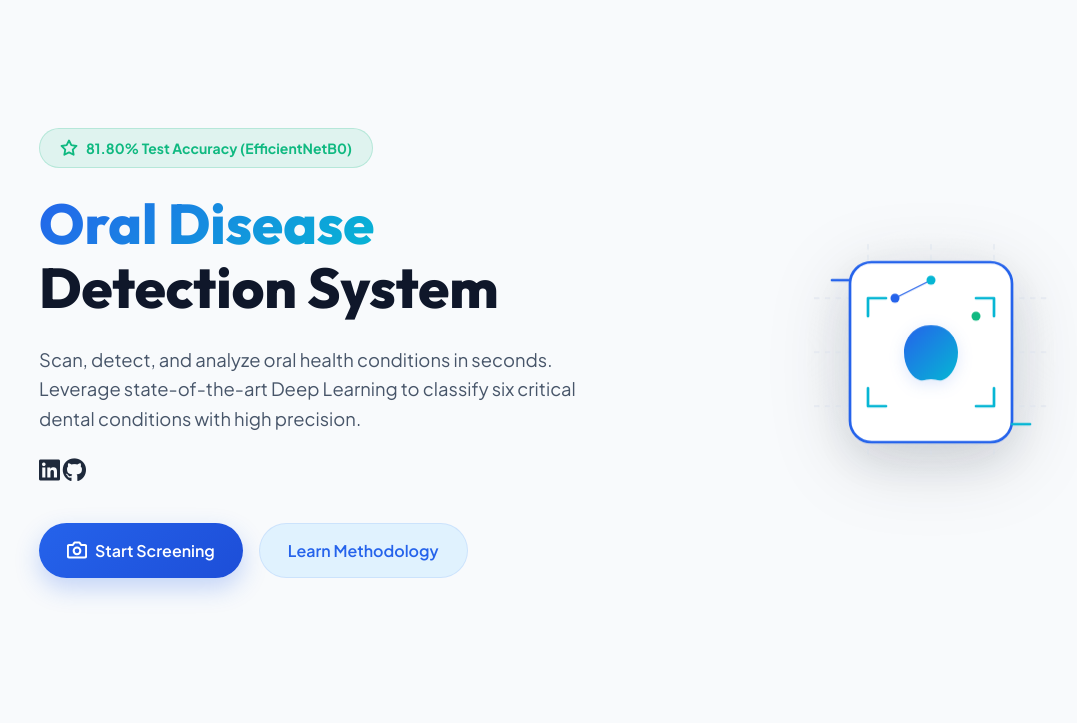
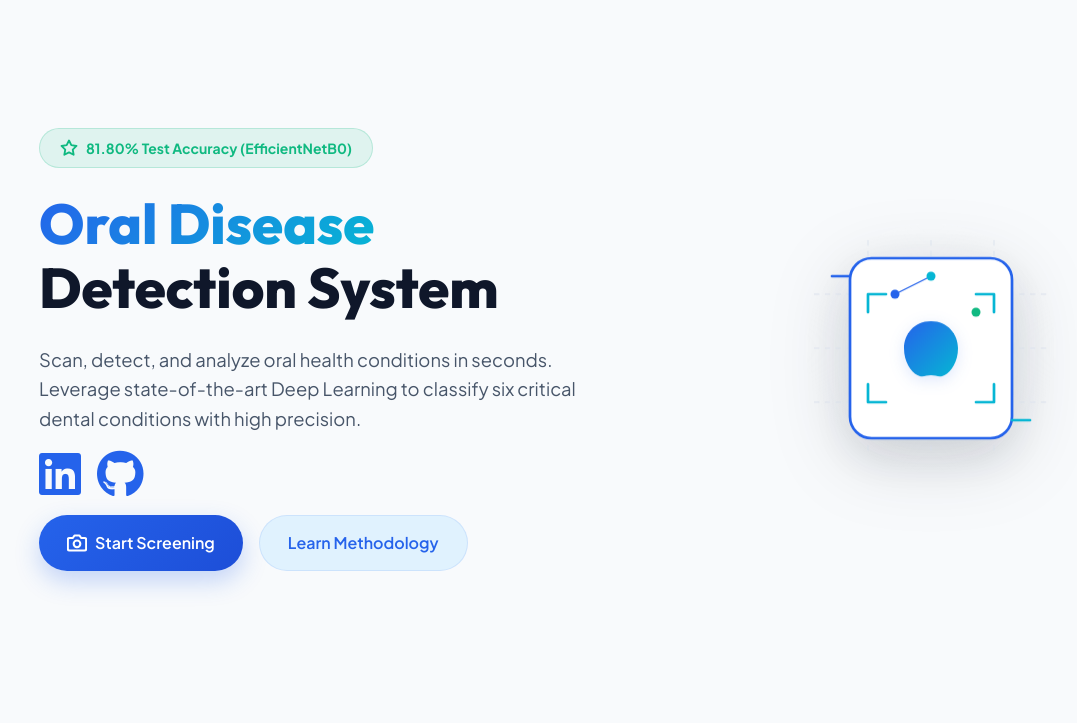
Before and after one commit to mohammedmokhtar77/OralVision-AI, a Flask app: page / in a window 1280 px wide. Shown: the part 76-799 px from the top of the page, without its empty margins (33-1110 px from the left). Run offline with Flask 3, Linux system fonts and the light colour scheme.

Commit message:
redesign hero section styles

```diff
--- a/static/css/style.css
+++ b/static/css/style.css
@@ -291,6 +291,36 @@ button, input {
     font-size: 1.15rem;
     color: var(--text-secondary);
     max-width: 540px;
+}
+
+.hero-developer {
+    display: flex;
+    align-items: center;
+    gap: 1rem;
+    margin-top: 1rem;
+}
+
+.hero-social-links {
+    display: flex;
+    align-items: center;
+    gap: 1rem;
+}
+
+.hero-social-links a {
+    display: flex;
+    align-items: center;
+    gap: 0.5rem;
+}
+
+.hero-social-links a i {
+    font-size: 3rem;
+    color: var(--primary-blue);
+    transition: var(--transition-fast);
+}
+
+.hero-social-links a i:hover {
+    color: var(--accent-cyan);
+    transform: translateY(-3px);
 }
 
 .hero-actions {
```
